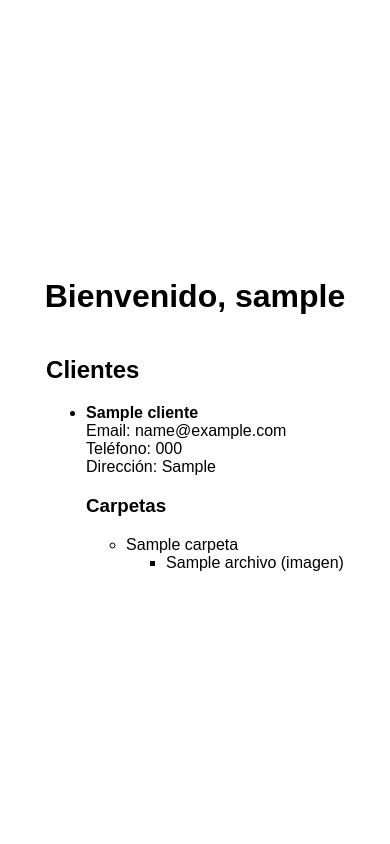
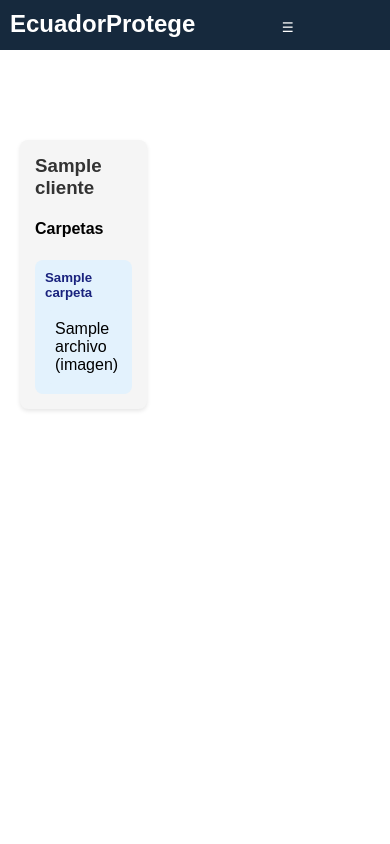
Before and after one commit to cmismael07/gestor_contenido, a PHP site: page /views/dashboard.php in a window 390 px wide. Run offline with PHP 8.4, Linux system fonts and the light colour scheme; the visitor is signed in with stand-in values (Sample User, id 1); tables that the repository leaves empty hold one stand-in row (values such as "Sample post").

Commit message:
Add files via upload

```diff
--- a/gestor_contenido/create_user.php
+++ b/gestor_contenido/create_user.php
@@ -1,8 +1,8 @@
 <?php
 include 'includes/db.php';
 
-$username = 'testuser';
-$password = 'testpassword';
+$username = 'admin';
+$password = 'admin';
 $hashed_password = password_hash($password, PASSWORD_DEFAULT);
 $rol = 'usuario';
 
--- /dev/null
+++ b/gestor_contenido/css/button.css
@@ -0,0 +1,23 @@
+/* button.css */
+
+/* Estilos para el botón de menú */
+.menu-button {
+    display: none;
+    background-color: #16293d;
+    color: white;
+    border: none;
+    padding: 10px;
+    cursor: pointer;
+    justify-content: space-between;
+    align-items: center;
+}
+
+.menu-button:hover {
+    background-color: #16293d;
+}
+
+@media (max-width: 768px) {
+    .menu-button {
+        display: block;
+    }
+}
--- /dev/null
+++ b/gestor_contenido/css/clientes.css
@@ -0,0 +1,46 @@
+/* clientes.css */
+
+.container {
+    max-width: 1200px;
+    margin: 0 auto;
+    padding: 20px;
+}
+
+.clientes {
+    display: flex;
+    flex-wrap: wrap;
+    gap: 20px;
+}
+
+.cliente {
+    background-color: #f5f5f5;
+    border-radius: 8px;
+    padding: 15px;
+    width: calc(33.333% - 20px);
+    box-shadow: 0 2px 4px rgba(0,0,0,0.1);
+}
+
+.cliente h3 {
+    margin-top: 0;
+    color: #333;
+}
+
+.carpeta, .archivo {
+    margin-top: 10px;
+    padding: 10px;
+    background-color: #e3f2fd;
+    border-radius: 8px;
+}
+
+.carpeta h5, .archivo p {
+    margin: 0;
+}
+
+.carpeta h5 {
+    cursor: pointer;
+    color: #1a237e;
+}
+
+.carpeta h5:hover {
+    text-decoration: underline;
+}
--- /dev/null
+++ b/gestor_contenido/css/dashboard.css
@@ -0,0 +1,162 @@
+
+/* Estilos generales */
+body {
+    font-family: Arial, sans-serif;
+    margin: 0;
+    height: 40px;
+}
+
+.container {
+    max-width: 960px;
+    margin: 20px auto;
+    padding: 20px;
+
+}
+
+/* Estilos para la barra de navegación */
+.navbar {
+    background-color: #16293d;
+    color: white;
+    display: flex;
+    justify-content: space-between;
+    padding: 10px; /* Ajuste de la altura de la barra */
+    height: 30px; /* Altura reducida */
+
+}
+
+.navbar h1 {
+    margin: 0;
+    font-size: 24px; /* Tamaño del texto */
+}
+
+.navbar-nav {
+    list-style-type: none;
+    margin: 0;
+    padding:0px;
+    display: flex;
+    align-items:center;
+    height: 40px;
+}
+
+.nav-item {
+    margin: 0px;
+    border: none;
+
+
+}
+
+.nav-link {
+    color: white;
+    text-decoration: none;
+    padding:5px;
+    justify-content: space-between;
+    align-items: center;
+}
+
+.nav-link:hover {
+    background-color: #1c1756;
+    border-radius: 5px;
+}
+
+@media (max-width: 768px) {
+    .navbar-nav {
+        display: none;
+        flex-direction: row;
+        width: 100%;
+        background-color: #16293d;
+        position: absolute;
+        top: 50px;
+        left: 0;
+        z-index: 999;
+    }
+
+    .navbar-nav.show {
+        display: flex;
+    }
+}
+
+.modal {
+    display: none;
+    position: fixed;
+    z-index: 1001;
+    left: 0;
+    top: 0;
+    width: 100%;
+    height: 100%;
+    overflow: auto;
+    background-color: rgba(0,0,0,0.5);
+}
+
+.modal-content {
+    background-color: white;
+    margin: 15% auto;
+    padding: 20px;
+    border: 1px solid #888;
+    width: 80%;
+    max-width: 500px;
+    text-align: center;
+}
+
+.close-btn {
+    color: #aaa;
+    float: right;
+    font-size: 28px;
+    font-weight: bold;
+}
+
+.close-btn:hover,
+.close-btn:focus {
+    color: black;
+    text-decoration: none;
+    cursor: pointer;
+}
+table {
+    width: 100%;
+    border-collapse: collapse;
+    margin-top: 10px;
+}
+
+table, th, td {
+    border: 1px solid #ddd;
+}
+
+th, td {
+    padding: 8px;
+    text-align: left;
+}
+
+th {
+    background-color: #f2f2f2;
+}
+
+tr:hover {
+    background-color: #f1f1f1;
+}
+/* Estilos específicos para el contenido del dashboard */
+h1 {
+    text-align: center;
+    margin-top: 20px;
+}
+
+ul {
+    list-style-type: none;
+    padding: 0;
+}
+
+ul li {
+    margin-bottom: 20px;
+    border: 1px solid #ccc;
+    padding: 10px;
+}
+
+ul li h2 {
+    margin-top: 0;
+}
+
+ul li ul {
+    padding-left: 20px;
+}
+
+ul li ul li {
+    margin-bottom: 10px;
+}
--- a/gestor_contenido/css/styles.css
+++ b/gestor_contenido/css/styles.css
@@ -1,20 +1,119 @@
 body {
+    display: flex;
+    justify-content: center;
+    align-items: center;
+    height: 100vh;
+    background-color: #f0f2f5;
     font-family: Arial, sans-serif;
-    margin: 0;
-    padding: 0;
-    display: flex;
-    flex-direction: column;
-    align-items: center;
-    justify-content: center;
-    height: 100vh;
 }
 
-form {
-    display: flex;
-    flex-direction: column;
-    width: 300px;
+.login-container, .register-container {
+    background: #fff;
+    padding: 50px;
+    border-radius: 8px;
+    box-shadow: 0 0 10px rgba(0, 0, 0, 0.1);
+    width: 100%;
+    max-width: 400px;
+}
+.register-client{
+margin: 80px 0 0 0;
+height: 100vh;
+padding: 100px;
+
+}
+.login-container h2, .register-container h2 {
+    margin-bottom: 20px;
+    font-size: 24px;
+    color: #333;
 }
 
-form label, form input, form button {
+.login-container label, .register-container label {
+    display: block;
+    margin-bottom: 5px;
+    color: #555;
+}
+
+.login-container input[type="text"],
+.login-container input[type="password"],
+.register-container input[type="text"],
+.register-container input[type="password"],
+.register-container input[type="email"],
+.register-container input[type="tel"],
+.register-container input[type="address"] {
+    width: 100%;
+    padding: 10px;
+    margin-bottom: 15px;
+    border: 1px solid #ccc;
+    border-radius: 4px;
+}
+
+.login-container button, .register-container button {
+    width: 100%;
+    padding: 10px;
+    background-color: #16293d;
+    border: none;
+    color: #fff;
+    border-radius: 4px;
+    cursor: pointer;
+}
+
+.login-container button:hover, .register-container button:hover {
+    background-color: #16293d;
+}
+
+.login-container p, .register-container p {
+    text-align: center;
+    margin-top: 10px;
+}
+
+.login-container p a, .register-container p a {
+    color: #0000FF;
+    text-decoration: none;
+}
+
+.login-container p a:hover, .register-container p a:hover {
+    text-decoration: underline;
+}
+
+.error {
+    color: red;
     margin-bottom: 10px;
 }
+
+/* Styles for the modal */
+.modal {
+    display: none;
+    position: fixed;
+    z-index: 1;
+    left: 0;
+    top: 0;
+    width: 100%;
+    height: 100%;
+    overflow: auto;
+    background-color: rgba(0,0,0,0.4);
+}
+
+.modal-content {
+    background-color: #fefefe;
+    margin: 15% auto;
+    padding: 20px;
+    border: 1px solid #888;
+    width: 80%;
+    max-width: 500px;
+    border-radius: 8px;
+    text-align: center;
+}
+
+.close {
+    color: #aaa;
+    float: right;
+    font-size: 28px;
+    font-weight: bold;
+}
+
+.close:hover,
+.close:focus {
+    color: black;
+    text-decoration: none;
+    cursor: pointer;
+}
--- a/gestor_contenido/includes/header.php
+++ b/gestor_contenido/includes/header.php
@@ -0,0 +1,27 @@
+<header>
+<div class="navbar">
+            <h1>EcuadorProtege</h1>
+        <button class="menu-button" onclick="toggleMenu()">☰</button>
+        <div class="nav-items-right">
+
+        <ul class="navbar-nav">
+        <div id="search-modal" class="modal">
+    <div class="modal-content">
+        <span class="close-btn">&times;</span>
+        <input type="text" id="search-input" placeholder="Buscar...">
+        <button id="search-btn">Buscar</button>
+    </div>
+</div>
+            <li class="nav-item"><p><?php echo $_SESSION['username']; ?></p></li>
+            <!--li class="nav-item"><p>Rol: <!-?php echo htmlspecialchars($rol); ?></p></li-->
+            <li class="nav-item"><a href="../logout.php" class="nav-link">Cerrar Sesión</a></li>
+            <li class="nav-item"><a href="#" id="search-icon"><i class="fas fa-search"></i></a></li>
+
+        </ul>
+        </div>
+
+</div>
+
+
+<link rel="stylesheet" href="../css/button.css">
+</header>
--- /dev/null
+++ b/gestor_contenido/js/dashboard.js
@@ -0,0 +1,4 @@
+// Scripts específicos para el dashboard
+document.addEventListener('DOMContentLoaded', function() {
+    // Aquí puedes agregar scripts adicionales según sea necesario
+});
--- /dev/null
+++ b/gestor_contenido/js/navbar.js
@@ -0,0 +1,5 @@
+// navbar.js
+function toggleMenu() {
+    const nav = document.querySelector('.navbar-nav');
+    nav.classList.toggle('show');
+}
--- a/gestor_contenido/logout.php
+++ b/gestor_contenido/logout.php
@@ -0,0 +1,4 @@
+<?php
+header("Location: login.php");
+exit();
+?>
--- a/gestor_contenido/views/crear_carpeta_admin.php
+++ b/gestor_contenido/views/crear_carpeta_admin.php
@@ -38,7 +38,7 @@ if ($_SERVER["REQUEST_METHOD"] == "POST") {
     <meta charset="UTF-8">
     <meta name="viewport" content="width=device-width, initial-scale=1.0">
     <title>Crear Carpeta (Admin)</title>
-    <link rel="stylesheet" href="../css/styles.css">
+    <link rel="stylesheet" href="">
 </head>
 <body>
     <?php include '../includes/header.php'; ?>
--- a/gestor_contenido/views/dashboard.php
+++ b/gestor_contenido/views/dashboard.php
@@ -24,53 +24,60 @@ if (!$result_clientes) {
     <meta charset="UTF-8">
     <meta name="viewport" content="width=device-width, initial-scale=1.0">
     <title>Dashboard</title>
-    <link rel="stylesheet" href="../css/styles.css">
+    <link rel="stylesheet" href="../css/dashboard.css">
+    <link rel="stylesheet" href="../css/clientes.css">
 </head>
 <body>
     <?php include '../includes/header.php'; ?>
-    <h1>Bienvenido, <?php echo $_SESSION['username']; ?></h1>
-    <div>
-        <h2>Clientes</h2>
-        <ul>
+    <div class="container" style="margin-top: 70px;">
+        <!--h1>Bienvenido, <!-?php echo $_SESSION['username']; ?></h1-->
+        <div class="clientes">
             <?php while ($cliente = $result_clientes->fetch_assoc()): ?>
-                <li>
-                    <strong><?php echo $cliente['nombre']; ?></strong><br>
-                    Email: <?php echo $cliente['email']; ?><br>
-                    Teléfono: <?php echo $cliente['telefono']; ?><br>
-                    Dirección: <?php echo $cliente['direccion']; ?><br>
-                    <h3>Carpetas</h3>
-                    <ul>
+                <div class="cliente">
+                    <h3><?php echo $cliente['nombre']; ?></h3>
+                    <!--p><strong>Email:</strong> <--?php echo $cliente['email']; ?></p>
+                    <p><strong>Teléfono:</strong> <--?php echo $cliente['telefono']; ?></p>
+                    <p><strong>Dirección:</strong> <--?php echo $cliente['direccion']; ?></p-->
+                    <div class="carpetas">
+                        <h4>Carpetas</h4>
                         <?php
                         $cliente_id = $cliente['id'];
-                        $sql_carpetas = "SELECT * FROM carpetas WHERE cliente_id='$cliente_id'";
+                        $sql_carpetas = "SELECT * FROM carpetas WHERE usuario_id='$cliente_id'";
                         $result_carpetas = $conn->query($sql_carpetas);
                         if (!$result_carpetas) {
-                            echo "<li>Error en la consulta: " . $conn->error . "</li>";
+                            echo "<p>Error en la consulta: " . $conn->error . "</p>";
                             continue;
                         }
                         while ($carpeta = $result_carpetas->fetch_assoc()): ?>
-                            <li>
-                                <?php echo $carpeta['nombre']; ?>
-                                <ul>
+                            <div class="carpeta">
+                                <h5><?php echo $carpeta['nombre']; ?></h5>
+                                <div class="archivos">
+                                    <!--h6>Archivos</h6-->
                                     <?php
                                     $carpeta_id = $carpeta['id'];
                                     $sql_archivos = "SELECT * FROM archivos WHERE carpeta_id='$carpeta_id'";
                                     $result_archivos = $conn->query($sql_archivos);
                                     if (!$result_archivos) {
-                                        echo "<li>Error en la consulta: " . $conn->error . "</li>";
+                                        echo "<p>Error en la consulta: " . $conn->error . "</p>";
                                         continue;
                                     }
                                     while ($archivo = $result_archivos->fetch_assoc()): ?>
-                                        <li><?php echo $archivo['nombre']; ?> (<?php echo $archivo['tipo']; ?>)</li>
+                                        <div class="archivo">
+                                            <p><?php echo $archivo['nombre']; ?> (<?php echo $archivo['tipo']; ?>)</p>
+                                        </div>
                                     <?php endwhile; ?>
-                                </ul>
-                            </li>
+                                </div>
+                            </div>
                         <?php endwhile; ?>
-                    </ul>
-                </li>
+                    </div>
+                </div>
             <?php endwhile; ?>
-        </ul>
+        </div>
     </div>
     <?php include '../includes/footer.php'; ?>
+    <script src="../js/navbar.js"></script>
+    <script src="https://code.jquery.com/jquery-3.6.0.min.js"></script>
+    <script src="../js/clientes.js"></script>
+    <script src="../js/search.js"></script>
 </body>
 </html>
```
Also changed, not shown: gestor_contenido/css/topbar.css (added, +16 -0 lines), gestor_contenido/js/clientes.js (added, +7 -0 lines), gestor_contenido/js/scripts.js (+18 -0 lines), gestor_contenido/js/search.js (added, +33 -0 lines), gestor_contenido/login.php (+29 -12 lines), gestor_contenido/register.php (+21 -24 lines), gestor_contenido/register_cliente.php (+34 -11 lines), gestor_contenido/views/crear_carpeta.php (+31 -12 lines), gestor_contenido/views/dashboard_cliente.php (+6 -5 lines).
